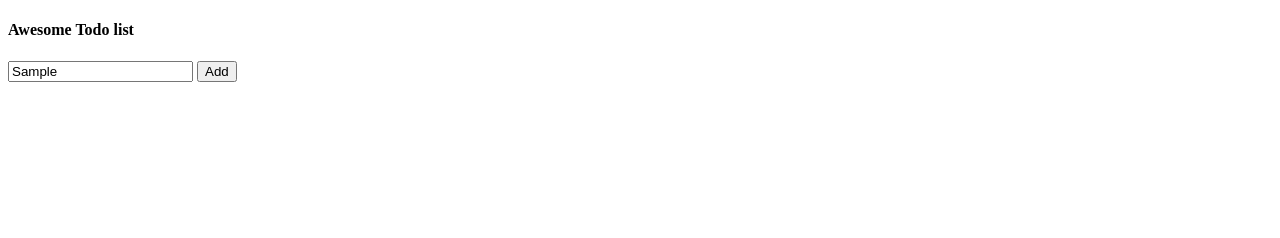
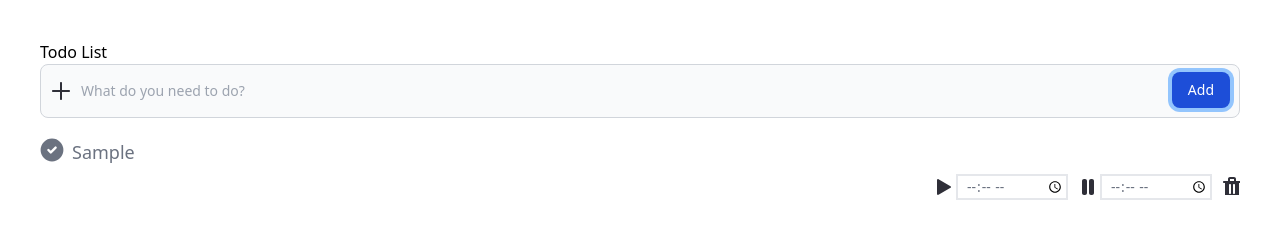
Before and after one commit to yamkant/whattodo, a plain HTML site: page public/index.html in a window 1280 px wide. Both pictures are taken after typing "Sample" into the empty fields and a click on the button "Add". Drawn offline with nearby package versions, Linux system fonts and the light colour scheme.

Commit message:
feat: #1 [Page: todo] js 이벤트로 아이템 등록 및 제어 설정 추가

```diff
--- a/public/index.html
+++ b/public/index.html
@@ -5,30 +5,44 @@
     <!-- Required meta tags -->
     <meta charset="utf-8">
     <meta name="viewport" content="width=device-width, initial-scale=1, shrink-to-fit=no">
+    <script src="https://cdn.tailwindcss.com"></script>
+    <script src="todo.js"></script>
 
     <title>Hello, world!</title>
 </head>
 
 <body>
-    <div class="page-content page-container" id="page-content">
-        <div class="padding">
-            <div class="row container d-flex justify-content-center">
-                <div class="col-lg-12">
-                    <div class="card px-3">
-                        <div class="card-body">
-                            <h4 class="card-title">Awesome Todo list</h4>
-                            <div class="add-items d-flex"> <input type="text" class="form-control todo-list-input"
-                                    placeholder="What do you need to do today?"> <button
-                                    class="add btn btn-primary font-weight-bold todo-list-add-btn">Add</button> </div>
-                            <div class="list-wrapper">
-                                <ul class="d-flex flex-column-reverse todo-list">
-                                </ul>
-                            </div>
-                        </div>
+    <div class="todo-list-container p-10">
+        <div>Todo List</div>
+        <div class="todo-form-container">
+            <form class="todo-form">
+                <label for="default-search"
+                    class="mb-2 text-sm font-medium text-gray-900 sr-only dark:text-white">Search</label>
+                <div class="relative">
+                    <div class="absolute inset-y-0 left-0 flex items-center pl-3 pointer-events-none">
+                        <svg xmlns="http://www.w3.org/2000/svg" width="18" height="18" viewBox="0 0 18 18" fill="none">
+                            <path
+                                d="M17 8H10V1C10 0.734784 9.89464 0.48043 9.70711 0.292893C9.51957 0.105357 9.26522 0 9 0C8.73478 0 8.48043 0.105357 8.29289 0.292893C8.10536 0.48043 8 0.734784 8 1V8H1C0.734784 8 0.48043 8.10536 0.292893 8.29289C0.105357 8.48043 0 8.73478 0 9C0 9.26522 0.105357 9.51957 0.292893 9.70711C0.48043 9.89464 0.734784 10 1 10H8V17C8 17.2652 8.10536 17.5196 8.29289 17.7071C8.48043 17.8946 8.73478 18 9 18C9.26522 18 9.51957 17.8946 9.70711 17.7071C9.89464 17.5196 10 17.2652 10 17V10H17C17.2652 10 17.5196 9.89464 17.7071 9.70711C17.8946 9.51957 18 9.26522 18 9C18 8.73478 17.8946 8.48043 17.7071 8.29289C17.5196 8.10536 17.2652 8 17 8Z"
+                                fill="#2F2F38" />
+                        </svg>
                     </div>
+                    <input type="text" id="default-search"
+                        class="block w-full p-4 pl-10 text-sm text-gray-900 border border-gray-300 rounded-lg bg-gray-50 focus:ring-blue-500 focus:border-blue-500 dark:bg-gray-700 dark:border-gray-600 dark:placeholder-gray-400 dark:text-white dark:focus:ring-blue-500 dark:focus:border-blue-500"
+                        placeholder="What do you need to do?" required>
+                    <button
+                        type="submit"
+                        class="text-white absolute right-2.5 bottom-2.5 bg-blue-700 hover:bg-blue-800 focus:ring-4 focus:outline-none focus:ring-blue-300 font-medium rounded-lg text-sm px-4 py-2 dark:bg-blue-600 dark:hover:bg-blue-700 dark:focus:ring-blue-800"
+                        onclick="onClickSubmitBtn(this); return false;"
+                    >Add</button>
                 </div>
-            </div>
+            </form>
         </div>
+        <div class="todo-ul-container mt-5">
+            <ul class="todo-ul w-full space-y-2 text-gray-500 list-inside dark:text-gray-400">
+            </ul>
+
+        </div>
+
     </div>
 </body>
 
--- /dev/null
+++ b/public/todo.js
@@ -0,0 +1,140 @@
+const getTodoListHtml = (todoContent) => {
+    function getUuidv4() {
+        return 'xxxxxxxx-xxxx-4xxx-yxxx-xxxxxxxxxxxx'.replace(/[xy]/g, function(c) {
+          var r = Math.random() * 16 | 0, v = c == 'x' ? r : (r & 0x3 | 0x8);
+            return v.toString(16);
+        });
+    }
+    const uuid = getUuidv4();
+    return `
+        <li class="todo-item flex items-center text-lg">
+            <div class="flex flex-col w-full items-start">
+                <div class="flex w-full justify-between">
+                    <div class="checkbox-container flex">
+                        <input
+                            type="checkbox"
+                            class="hidden"
+                            onclick="onClickDone(this)"
+                            id="checkbox-${uuid}"
+                        >
+                        <label for="checkbox-${uuid}">
+                            <svg class="w-6 h-6 mr-2 text-gray-500 dark:text-gray-400 flex-shrink-0" aria-hidden="true" xmlns="http://www.w3.org/2000/svg" fill="currentColor" viewBox="0 0 20 20">
+                                <path d="M10 .5a9.5 9.5 0 1 0 9.5 9.5A9.51 9.51 0 0 0 10 .5Zm3.707 8.207-4 4a1 1 0 0 1-1.414 0l-2-2a1 1 0 0 1 1.414-1.414L9 10.586l3.293-3.293a1 1 0 0 1 1.414 1.414Z"/>
+                            </svg>
+                        </label>
+                        <div class="text-ellipsis overflow-hidden">${todoContent}</div>
+                    </div>
+                </div>
+
+                <div class="controller-container w-full flex justify-end space-x-2 text-sm py-2">
+                    <div class="start-time-container flex">
+                        <button
+                            onclick="onClickGetStartTime(this)"
+                            class="mb-1 mr-1"
+                        >
+                            <svg xmlns="http://www.w3.org/2000/svg" width="20" height="20" viewBox="0 0 20 20" fill="none">
+                                <path d="M5 4.98402V19.016C5.00305 19.1907 5.05178 19.3614 5.14135 19.5114C5.23092 19.6613 5.3582 19.7852 5.51052 19.8707C5.66284 19.9561 5.83489 20.0002 6.00955 19.9985C6.1842 19.9968 6.35536 19.9494 6.506 19.861L18.512 12.845C18.6605 12.7595 18.7839 12.6364 18.8696 12.4881C18.9554 12.3397 19.0006 12.1714 19.0006 12C19.0006 11.8287 18.9554 11.6603 18.8696 11.512C18.7839 11.3636 18.6605 11.2405 18.512 11.155L6.506 4.13902C6.35536 4.05062 6.1842 4.00321 6.00955 4.00151C5.83489 3.99982 5.66284 4.0439 5.51052 4.12936C5.3582 4.21483 5.23092 4.3387 5.14135 4.48865C5.05178 4.6386 5.00305 4.80939 5 4.98402Z" fill="#2F2F38"/>
+                            </svg>
+                        </button>
+                        <input class="w-28 border-2 pl-2" value="" type="time">
+                    </div>
+                    <div class="end-time-container flex">
+                        <button
+                            onclick="onClickGetEndTime(this)"
+                            class="mb-1 mr-1"
+                        >
+                            <svg xmlns="http://www.w3.org/2000/svg" width="20" height="20" viewBox="0 0 20 20" fill="none">
+                                <path d="M9 4H8C6.89543 4 6 4.89543 6 6V18C6 19.1046 6.89543 20 8 20H9C10.1046 20 11 19.1046 11 18V6C11 4.89543 10.1046 4 9 4Z" fill="#2F2F38"/>
+                                <path d="M16 4H15C13.8954 4 13 4.89543 13 6V18C13 19.1046 13.8954 20 15 20H16C17.1046 20 18 19.1046 18 18V6C18 4.89543 17.1046 4 16 4Z" fill="#2F2F38"/>
+                            </svg>
+                        </button>
+                        <input class="w-28 border-2 pl-2" value="" type="time">
+                    </div>
+                    <button onclick="onClickRemoveTodo(this)" class="mb-1">
+                        <svg xmlns="http://www.w3.org/2000/svg" width="20" height="20" viewBox="0 0 20 20" fill="none">
+                            <path d="M20 6H16V4C16 3.46957 15.7893 2.96086 15.4142 2.58579C15.0391 2.21071 14.5304 2 14 2H10C9.46957 2 8.96086 2.21071 8.58579 2.58579C8.21071 2.96086 8 3.46957 8 4V6H4C3.73478 6 3.48043 6.10536 3.29289 6.29289C3.10536 6.48043 3 6.73478 3 7C3 7.26522 3.10536 7.51957 3.29289 7.70711C3.48043 7.89464 3.73478 8 4 8H5V20C5 20.5304 5.21071 21.0391 5.58579 21.4142C5.96086 21.7893 6.46957 22 7 22H17C17.5304 22 18.0391 21.7893 18.4142 21.4142C18.7893 21.0391 19 20.5304 19 20V8H20C20.2652 8 20.5196 7.89464 20.7071 7.70711C20.8946 7.51957 21 7.26522 21 7C21 6.73478 20.8946 6.48043 20.7071 6.29289C20.5196 6.10536 20.2652 6 20 6ZM10 4H14V6H10V4ZM11 18C11 18.2652 10.8946 18.5196 10.7071 18.7071C10.5196 18.8946 10.2652 19 10 19C9.73478 19 9.48043 18.8946 9.29289 18.7071C9.10536 18.5196 9 18.2652 9 18V10C9 9.73478 9.10536 9.48043 9.29289 9.29289C9.48043 9.10536 9.73478 9 10 9C10.2652 9 10.5196 9.10536 10.7071 9.29289C10.8946 9.48043 11 9.73478 11 10V18ZM15 18C15 18.2652 14.8946 18.5196 14.7071 18.7071C14.5196 18.8946 14.2652 19 14 19C13.7348 19 13.4804 18.8946 13.2929 18.7071C13.1054 18.5196 13 18.2652 13 18V10C13 9.73478 13.1054 9.48043 13.2929 9.29289C13.4804 9.10536 13.7348 9 14 9C14.2652 9 14.5196 9.10536 14.7071 9.29289C14.8946 9.48043 15 9.73478 15 10V18Z" fill="#2F2F38"/>
+                        </svg>
+                    </button>
+                </div>
+            </div>
+        </li>
+    `
+}
+
+const toISOStringWithTimezone = date => {
+    const tzOffset = -date.getTimezoneOffset();
+    const diff = tzOffset >= 0 ? '+' : '-';
+    const pad = n => `${Math.floor(Math.abs(n))}`.padStart(2, '0');
+    return date.getFullYear() +
+        '-' + pad(date.getMonth() + 1) +
+        '-' + pad(date.getDate()) +
+        'T' + pad(date.getHours()) +
+        ':' + pad(date.getMinutes()) +
+        ':' + pad(date.getSeconds()) +
+        diff + pad(tzOffset / 60) +
+        ':' + pad(tzOffset % 60);
+};
+
+const onClickGetStartTime = (target) => {
+    const inputObj = target.closest('.start-time-container').querySelector('input')
+    inputObj.value = toISOStringWithTimezone(new Date()).slice(11, 16);
+    // NOTE: starttime 지정시 endtime 제거
+    const endTimeInputObj = target.closest('.controller-container').querySelector('.end-time-container>input');
+    endTimeInputObj.value = "";
+    // TODO: API을 통한 정상적인 시간 기록 후에 아이템 생성
+}
+
+const onClickGetEndTime = (target) => {
+    const inputObj = target.closest('.end-time-container').querySelector('input')
+    inputObj.value = toISOStringWithTimezone(new Date()).slice(11, 16);
+
+    const startTimeInputObj = target.closest('.controller-container').querySelector('.start-time-container>input');
+    if (startTimeInputObj.value === "") {
+        startTimeInputObj.value = inputObj.value;
+    }
+    // TODO: API을 통한 정상적인 시간 기록 후에 아이템 생성
+}
+
+const onClickRemoveTodo = (target) => {
+    // TODO: API 요청이 정상인 경우에만 TODO를 제거
+    if (confirm("Are you sure you want to remove?")) {
+        const inputObj = target.closest('.todo-item');
+        inputObj.remove();
+    }
+}
+
+const onClickDone = (target) => {
+    // TODO: API 요청이 정상인 경우에만 TODO를 완료
+    const targetLabel = target.closest('.checkbox-container').querySelector('label');
+    if (target.checked) {
+        targetLabel.innerHTML = `
+            <svg class="w-6 h-6 mr-2 text-green-500 dark:text-green-400 flex-shrink-0" aria-hidden="true"
+                xmlns="http://www.w3.org/2000/svg" fill="currentColor" viewBox="0 0 20 20">
+                <path
+                    d="M10 .5a9.5 9.5 0 1 0 9.5 9.5A9.51 9.51 0 0 0 10 .5Zm3.707 8.207-4 4a1 1 0 0 1-1.414 0l-2-2a1 1 0 0 1 1.414-1.414L9 10.586l3.293-3.293a1 1 0 0 1 1.414 1.414Z" />
+            </svg>
+        `;
+    } else {
+        targetLabel.innerHTML = `
+            <svg class="w-6 h-6 mr-2 text-gray-500 dark:text-gray-400 flex-shrink-0" aria-hidden="true" xmlns="http://www.w3.org/2000/svg" fill="currentColor" viewBox="0 0 20 20">
+                <path d="M10 .5a9.5 9.5 0 1 0 9.5 9.5A9.51 9.51 0 0 0 10 .5Zm3.707 8.207-4 4a1 1 0 0 1-1.414 0l-2-2a1 1 0 0 1 1.414-1.414L9 10.586l3.293-3.293a1 1 0 0 1 1.414 1.414Z"/>
+            </svg>
+        `;
+
+    }
+}
+
+const onClickSubmitBtn = (target) => {
+    const todoUlContainer = document.querySelector('.todo-ul-container');
+    const todoUl = todoUlContainer.querySelector('.todo-ul');
+
+    const inputObj = target.closest('.todo-form').querySelector('input');
+
+    // TODO: API 요청이 정상인 경우에만 TODO를 생성
+    todoUl.insertAdjacentHTML('beforeend', getTodoListHtml(inputObj.value));
+    inputObj.value = "";
+}
+// window.addEventListener('load', () => {
+
+
+// });
```
